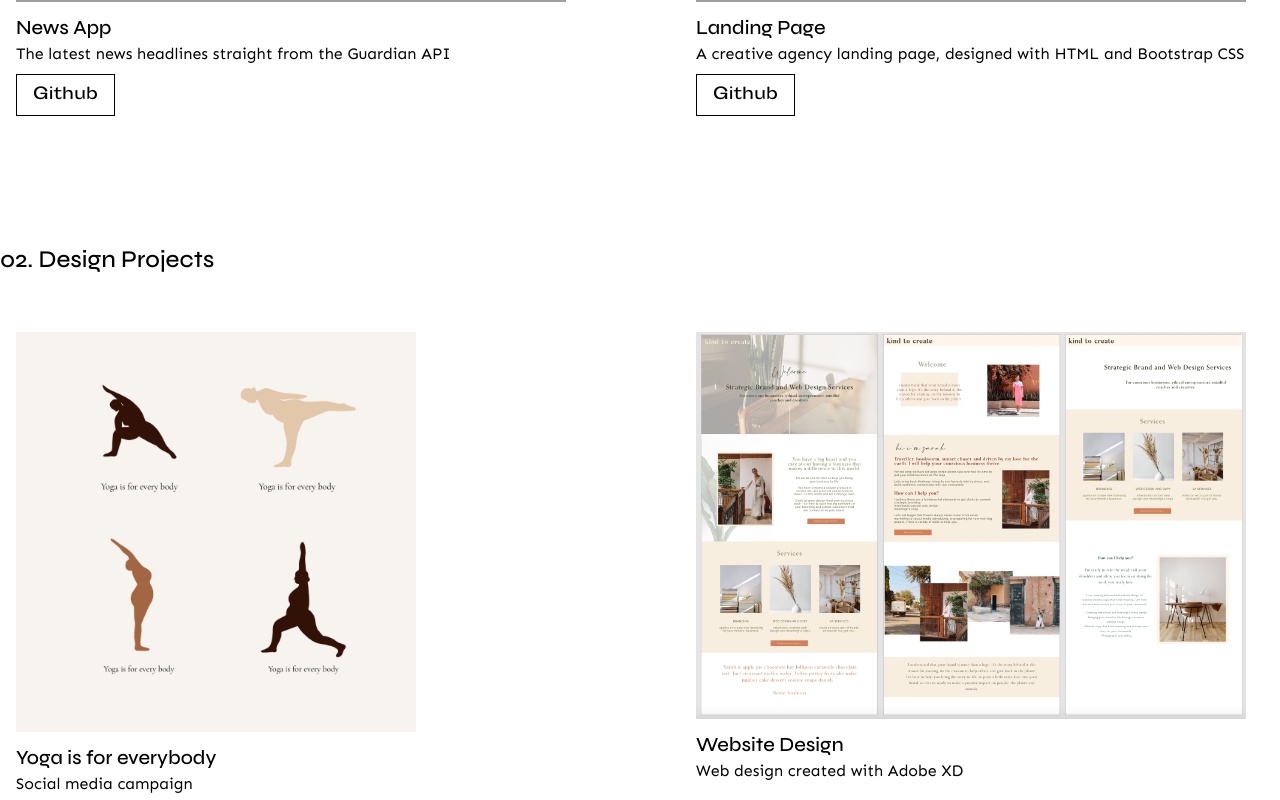
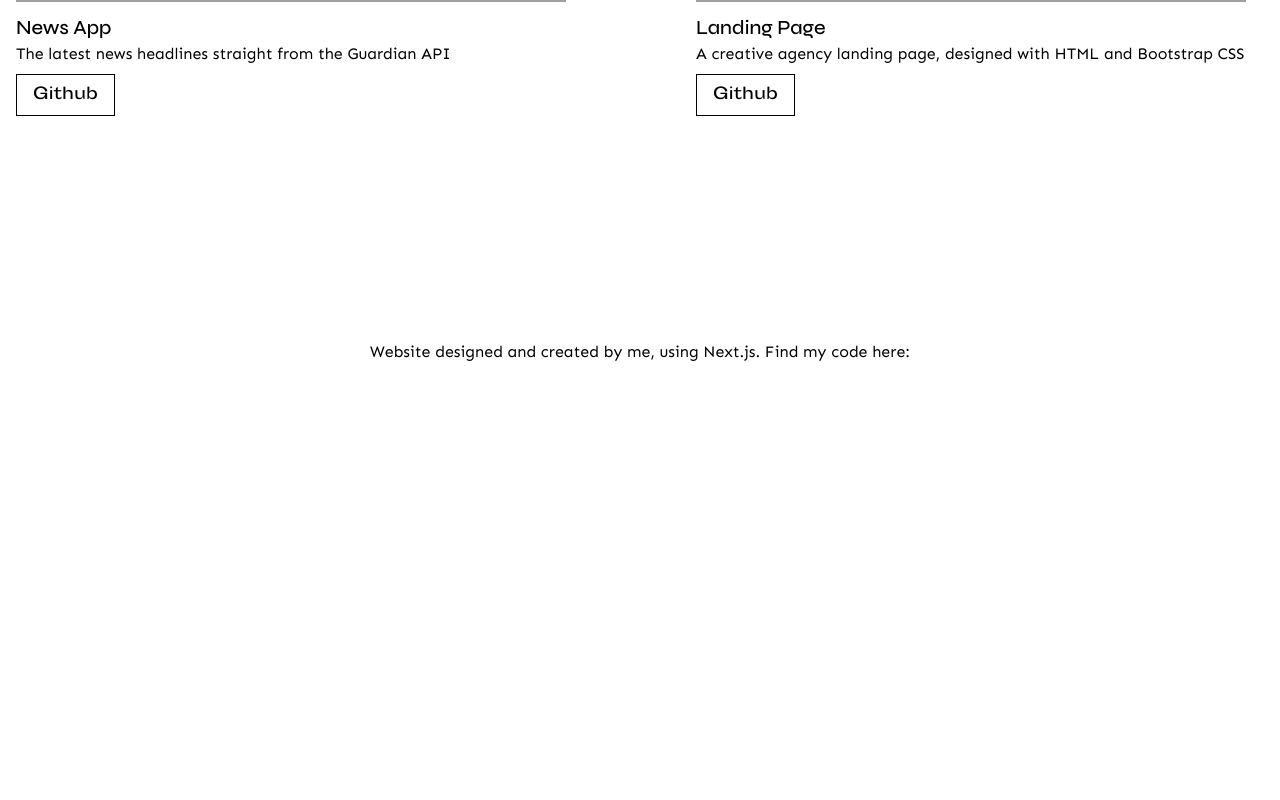
Before and after one commit to sarahdavies186/portfolio, a Next.js app: page / in a window 1280 px wide. Shown: the part 2700-3500 px from the top of the page. After the commit the page ends 3112 px from the top, so only its background shows below. Built offline with nearby package versions, Linux system fonts and the light colour scheme; grey boxes are pictures that could not be loaded.

Commit message:
small changes

```diff
--- a/components/AboutMe.js
+++ b/components/AboutMe.js
@@ -3,7 +3,7 @@ import Sarah from "../public/sarah.jpeg";
 
 export default function AboutMe() {
   return (
-    <div className="flex ">
+    <div className="flex flex-col md:flex-row">
       <div className="flex items-center md:pl-40 md:pr-40">
         <Image src={Sarah} alt="Image 1" width={450} height={450} />
 
--- a/components/Footer.js
+++ b/components/Footer.js
@@ -1,8 +1,8 @@
-export default function AboutMe() {
+export default function Footer() {
   return (
     <div className="flex ">
-      <div className="flex items-center md:pl-40 md:pr-40">
-       <p>Website designed and created by me, using Next.js. Find my code here:</p>
+      <div className="flex items-center">
+       <p className="font-sen">Website designed and created by me, using Next.js. Find my code here:</p>
       </div>
     </div>
   );
--- a/components/Work.js
+++ b/components/Work.js
@@ -56,7 +56,7 @@ export default function Work() {
         </div>
       </div>
 
-      <h2 className="font-syne-medium text-2xl pb-10 pt-28">02. Design Projects</h2>
+      {/* <h2 className="font-syne-medium text-2xl pb-10 pt-28">02. Design Projects</h2>
       <div className="grid md:grid-cols-2 gap-20">
         <div className="bg-gray-100 p-4">
           <Image src={yoga} alt="Image 1" width={400} height={550} />
@@ -71,9 +71,9 @@ export default function Work() {
           <p className="font-sen">
             Web design created with Adobe XD
           </p>
-        </div>
+        </div> */}
 
-      </div>
+      {/* </div> */}
     </div>
   );
 }
```
